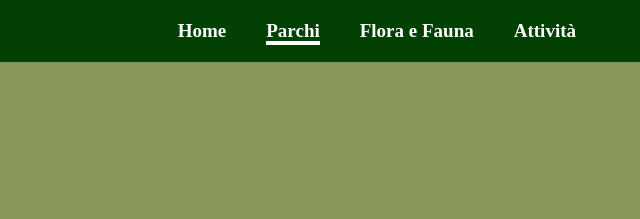
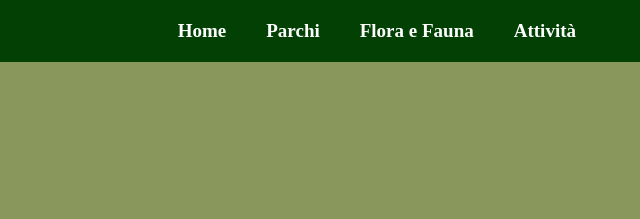
Before and after one commit to GiulianaMazzone1/nuovo-parchi, a plain HTML site: page index - parchi (3) - Copia.html in a window 1280 px wide. Shown: the top 219 px of the page, 640-1280 px from the left. Drawn offline with Linux system fonts and the light colour scheme; a web font is replaced by a local one.

Commit message:
Update index - parchi (3) - Copia.html

```diff
--- a/index - parchi (3) - Copia.html
+++ b/index - parchi (3) - Copia.html
@@ -14,7 +14,7 @@
     <nav class="top-menu">
       <ul>
         <li><a href="index.html">Home</a></li>
-        <li class="active"><a href="index parchi.html">Parchi</a></li>
+        <li><a href="index parchi.html">Parchi</a></li>
         <li><a href="index - flora-e-fauna) - Copia.html">Flora e Fauna</a></li>
         <li><a href="index - attivita -.html">Attività</a></li>
       </ul>
```
